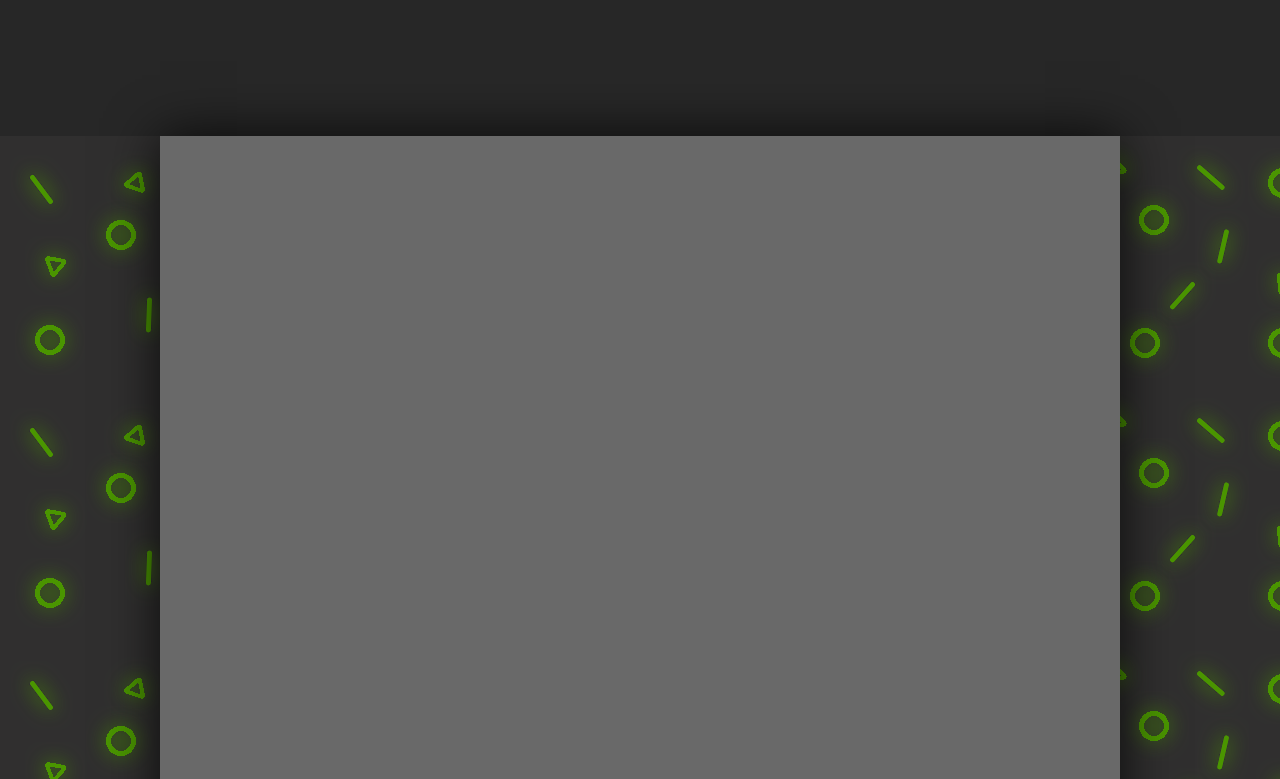
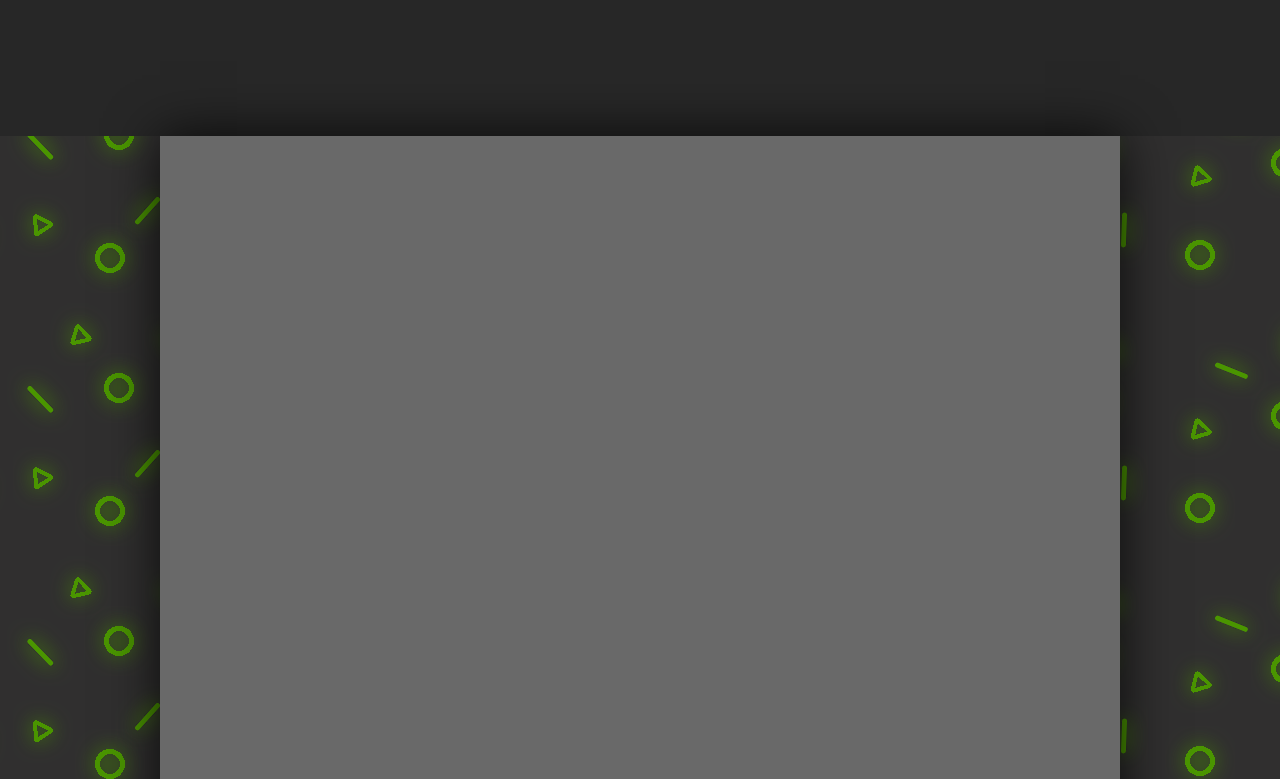
Before and after one commit to opminen/TemkaCoinWeb, a plain HTML site: page index.html in a window 1280 px wide. Shown: the part 780-1559 px from the top of the page. Drawn offline with nearby package versions, Linux system fonts and the light colour scheme.

Commit message:
fixing bag

```diff
--- a/assets/css/style.css
+++ b/assets/css/style.css
@@ -63,7 +63,8 @@
 
 .main {
     background-image: url(../img/bg.svg);
-    height: 1000vh;
+    background-position: center;
+    height: 200vh;
 }
 
 .main > .container {
```
